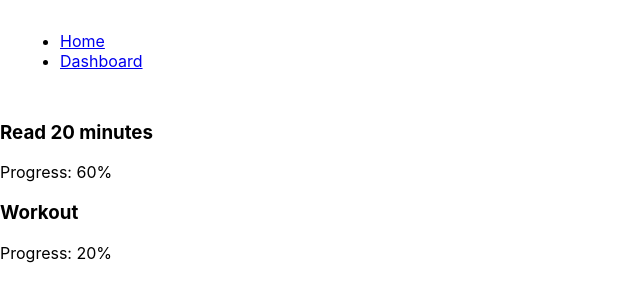
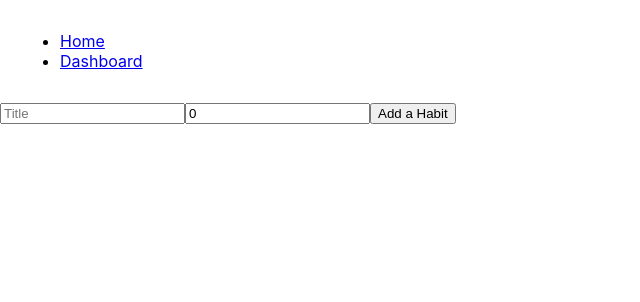
Before and after one commit to SibhatY/habit-tracker, a React (Create React App) app in the folder client/: page /dashboard in a window 1280 px wide. Shown: the top 302 px of the page, without its empty margins (0-640 px from the left). Built offline with nearby package versions, Linux system fonts and the light colour scheme.

Commit message:
Removed hardcoded habits. Added habit creation with local storage, closes #1

```diff
--- a/client/src/components/HabitForm.js
+++ b/client/src/components/HabitForm.js
@@ -1,9 +1,31 @@
-import React from "react";
+import React, { useState } from "react";
 
-const HabitForm = () => {
+const HabitForm = ({setHabits}) => {
+
+    const [title, setTitle] = useState('');
+    const [progress, setProgress] = useState(0);
+
+    const submitHandling = (e) => {
+        e.preventDefault();
+
+        setHabits(prevHabits => [
+            ...prevHabits,
+            {id: prevHabits.length+1, title, progress}
+        ]);
+        setTitle('');
+        setProgress(0);
+    }
 
     return (
-        <div></div>
+
+        <form onSubmit={submitHandling}>
+
+            <input type="text" placeholder="Title" value={title} onChange={(e) => setTitle(e.target.value)} />
+
+            <input type="number" placeholder="Progress %" value={progress} onChange={(e) => setProgress(e.target.value)} />
+
+            <button type="submit">Add a Habit</button>
+        </form>
     );
 };
 
--- a/client/src/pages/Dashboard.js
+++ b/client/src/pages/Dashboard.js
@@ -1,4 +1,4 @@
-import React, { useState } from "react";
+import React, { useState, useEffect } from "react";
 import HabitList from "../components/HabitList";
 import HabitForm from "../components/HabitForm";
 
@@ -10,24 +10,35 @@ import HabitForm from "../components/HabitForm";
  */
 const Dashboard = () => {
 
-    //Initialized the array of habits
 
-    const [habits, setHabits] = useState([
-        //Examples of habits for testing
-        { id: 1, title: "Read 20 minutes", progress: 60 },
-        {id: 2, title: "Workout", progress: 20 }
-    ]);
+    //To retrieve haibts from the local storage or init array
+    const [habits, setHabits] = useState(() => {
+
+        const savedHabits = localStorage.getItem("habits");
+
+        let initHabits = [];
+        if (savedHabits) {
+
+            initHabits = JSON.parse(savedHabits);
+        }
+        return initHabits;
+    });
+
+    //Updates the local storage every time habits change
+    useEffect(() => {
+        localStorage.setItem("habits", JSON.stringify(habits));
+    }, [habits]);
 
     return (
         <div className="dashboard">
 
             <section>
-                <HabitList habits = {habits} />
+                <HabitList habits = {habits} setHabits={setHabits} />
+            </section>
+            <section>
+                <HabitForm setHabits = {setHabits} />
             </section>
             {/* <section>
-                <HabitForm setHabits = {setHabits} />
-            </section>
-            <section>
                 <ProgressTracker habits = {habits} />
             </section> */}
 
```
